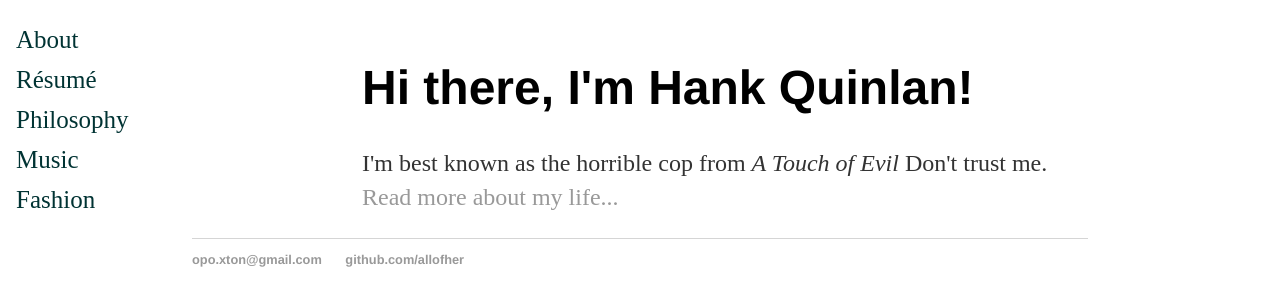
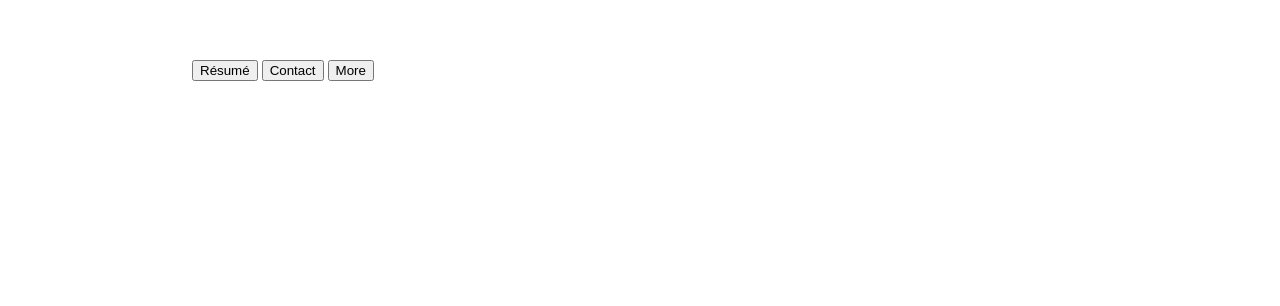
Before and after one commit to allofher/allofher.github.io, a Jekyll site: the page index.html, which Jekyll copies as it is, in a window 1280 px wide. Shown: the top 306 px of the page. Built offline with Jekyll 4.4.1, drawn with Linux system fonts in a browser that asks for light colours.

Commit message:
Update index.html

```diff
--- a/index.html
+++ b/index.html
@@ -1,8 +1,12 @@
----
-layout: default
-title: Hank Quinlan, Horrible Cop
----
-<div class="blurb">
-	<h1>Hi there, I'm Hank Quinlan!</h1>
-	<p>I'm best known as the horrible cop from <em>A Touch of Evil</em> Don't trust me. <a href="/about">Read more about my life...</a></p>
-</div><!-- /.blurb -->
+<!DOCTYPE html>
+	<html>
+		<head>
+			<title>Oliver Oxton</title>
+			<link rel="stylesheet" type="text/css" href="/css/main.css">
+		</head>
+		<body>
+			<button class="mybtn">Résumé</button>
+			<button class="mybtn">Contact</button>
+			<button class="mybtn">More</button>
+		</body>
+	</html>
```
